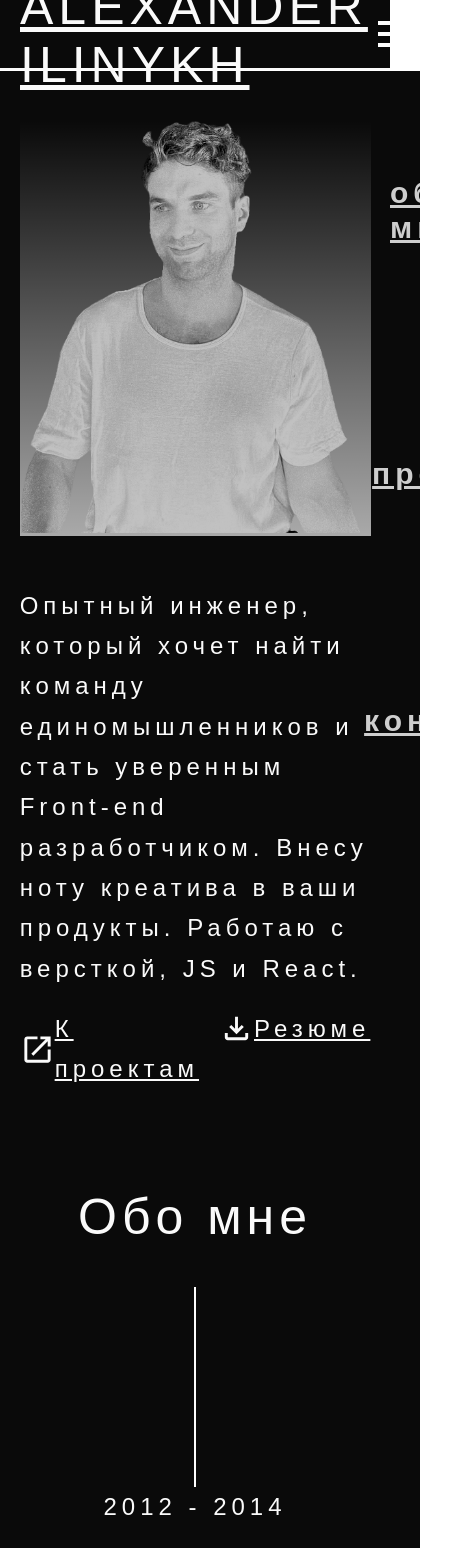
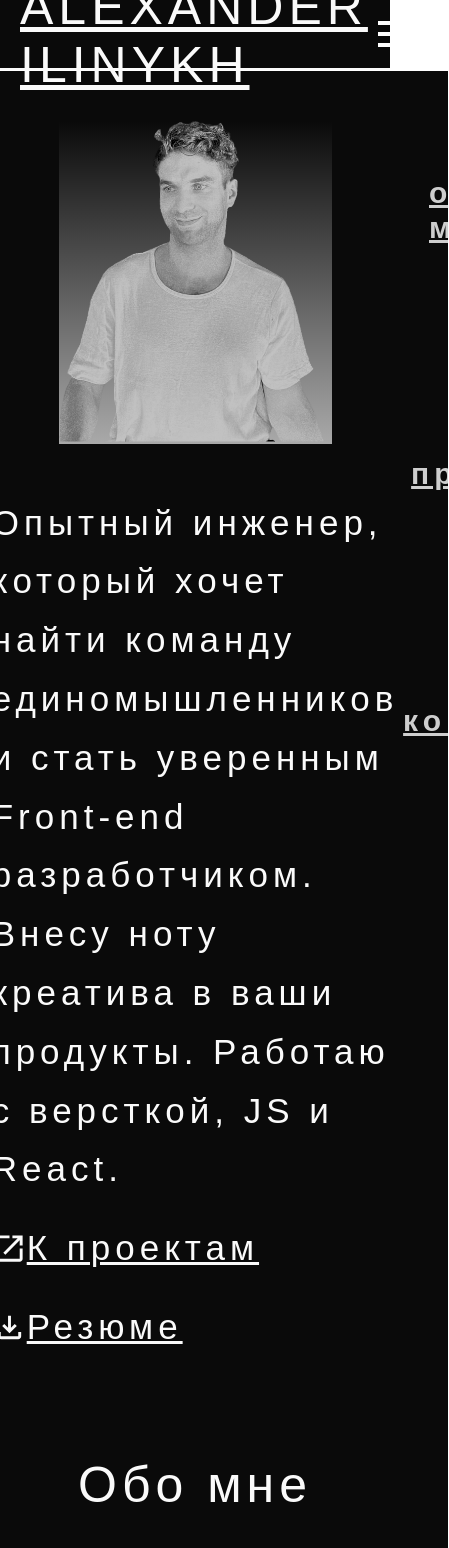
Before and after one commit to AleksandrIlinykh/portfolio, a React (Create React App) app: page / in a window 390 px wide. Shown: the top 1548 px of the page, 449 px wide, since content can reach past the window. Built offline with nearby package versions, Linux system fonts and the light colour scheme.

Commit message:
styled home

```diff
--- a/src/components/app/app.module.css
+++ b/src/components/app/app.module.css
@@ -4,8 +4,9 @@
   color: var( --text-main);
   border-color: var( --text-main) ;
   display: flex;
-  align-items: center;
+  align-items: flex-start;
   justify-content: center;
+
 }
 
 .content {
--- a/src/components/common/common.module.css
+++ b/src/components/common/common.module.css
@@ -21,7 +21,7 @@
   font-family: 'Source Code Pro', Arial, sans-serif;
   font-style: normal;
   font-weight: 500;
-  font-size: 24px;
+  font-size: 35px;
   line-height: 168%;
   color: var(--text-color);
   letter-spacing: 5px;
--- a/src/components/common/link/link.module.css
+++ b/src/components/common/link/link.module.css
@@ -20,4 +20,5 @@ color: var(--link-active);
 
 .linkElement {
   text-decoration: underline;
+  font: inherit;
 }
--- a/src/components/header/header.module.css
+++ b/src/components/header/header.module.css
@@ -93,7 +93,7 @@
     background-color: var(--main-bg-color);
     position:fixed;
     top: 70px;
-    right: -40%;
+    right: -50%;
     z-index: 1;
     display: flex;
     flex-direction: column;
--- a/src/components/home/home.jsx
+++ b/src/components/home/home.jsx
@@ -15,9 +15,14 @@ export default function Home() {
             </p>
             <div className={homeStyles.links}>
               <Link type={"openNewTab"} text={"К проектам"} />
-              <Link type={"download"} text={"Резюме"} />
+              <Link
+                type={"download"}
+                text={"Резюме"}
+                className={homeStyles.text}
+              />
             </div>
           </section>
+
           <div className={homeStyles.gradient}>
             <img src={myPhoto} alt="" className={homeStyles.img} />
           </div>
--- a/src/components/home/home.module.css
+++ b/src/components/home/home.module.css
@@ -5,6 +5,7 @@
   align-items: center;
   background-color: var(--background-main);
   color: var(--text-main);
+  width: 100%;
   height: 100%;
 }
 
@@ -16,16 +17,13 @@
 }
 
 .about{
-  padding: 50px;
-}
-
-.text {
-
+  margin: 50px;
 }
 
 .links {
   margin-top: 20px;
   display: flex;
+  flex-wrap: wrap;
   gap: 20px;
 }
 
@@ -40,7 +38,6 @@
   display:block;
 }
 
-
 @media screen and (max-width: 1200px) {
   .content {
     flex-direction: column-reverse;
@@ -48,11 +45,17 @@
 }
 
 
-@media screen and (max-width: 500px) {
-  .home {
+@media screen and (max-width: 600px) {
+  .content {
+    font-size: 20px;
+  }
+  .img {
+    width: 70vw;
+  }
+}
+
+@media screen and (max-width: 400px) {
+  .content {
     font-size: 15px;
   }
-  .img {
-    width: 90vw;
-  }
 }
```
